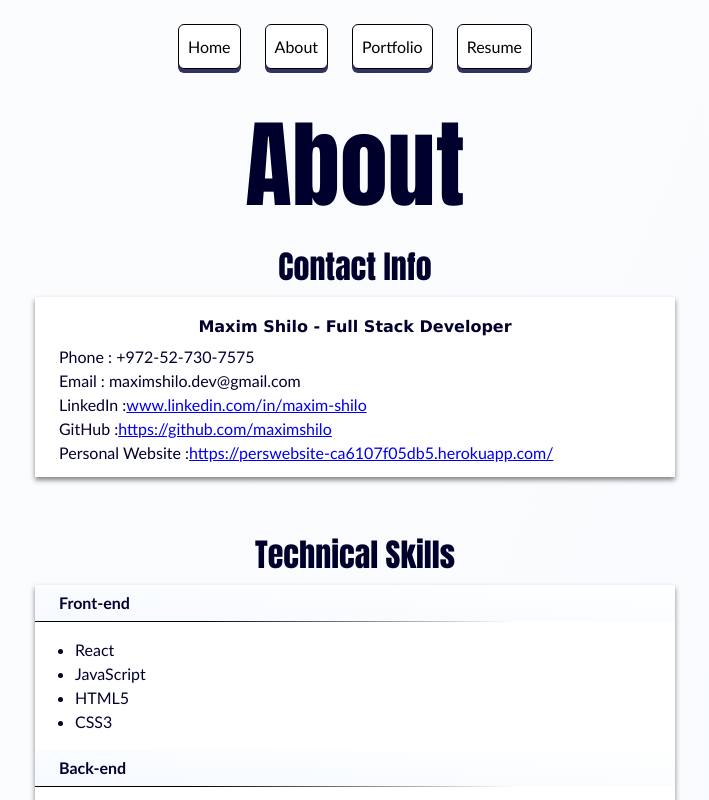
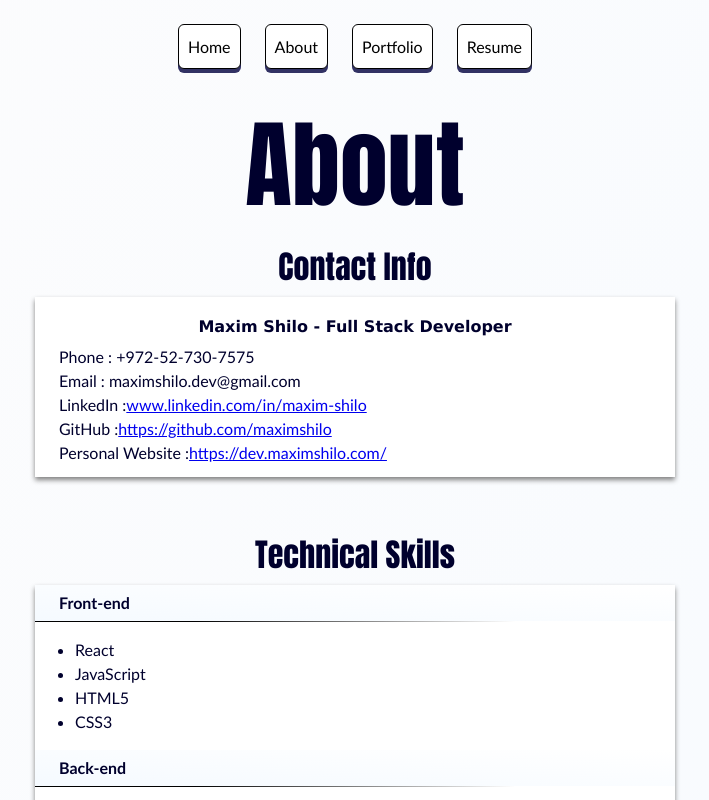
Before and after one commit to maximshilo/personal-website, a React (Create React App) app in the folder client/: page /about in a window 1280 px wide. Shown: the top 800 px of the page, without its empty margins (285-994 px from the left). Built offline with nearby package versions, Linux system fonts and the light colour scheme.

Commit message:
Updated the Personal Website link in Contact

```diff
--- a/client/src/components/Contact.jsx
+++ b/client/src/components/Contact.jsx
@@ -21,8 +21,8 @@ export default function Contact(props) {
                     </a>
                 </span>
                 <span>Personal Website :
-                    <a href={'https://perswebsite-ca6107f05db5.herokuapp.com/'}>
-                        https://perswebsite-ca6107f05db5.herokuapp.com/
+                    <a href={'https://dev.maximshilo.com/'}>
+                        https://dev.maximshilo.com/
                     </a>
                 </span>
                 </div>
```
